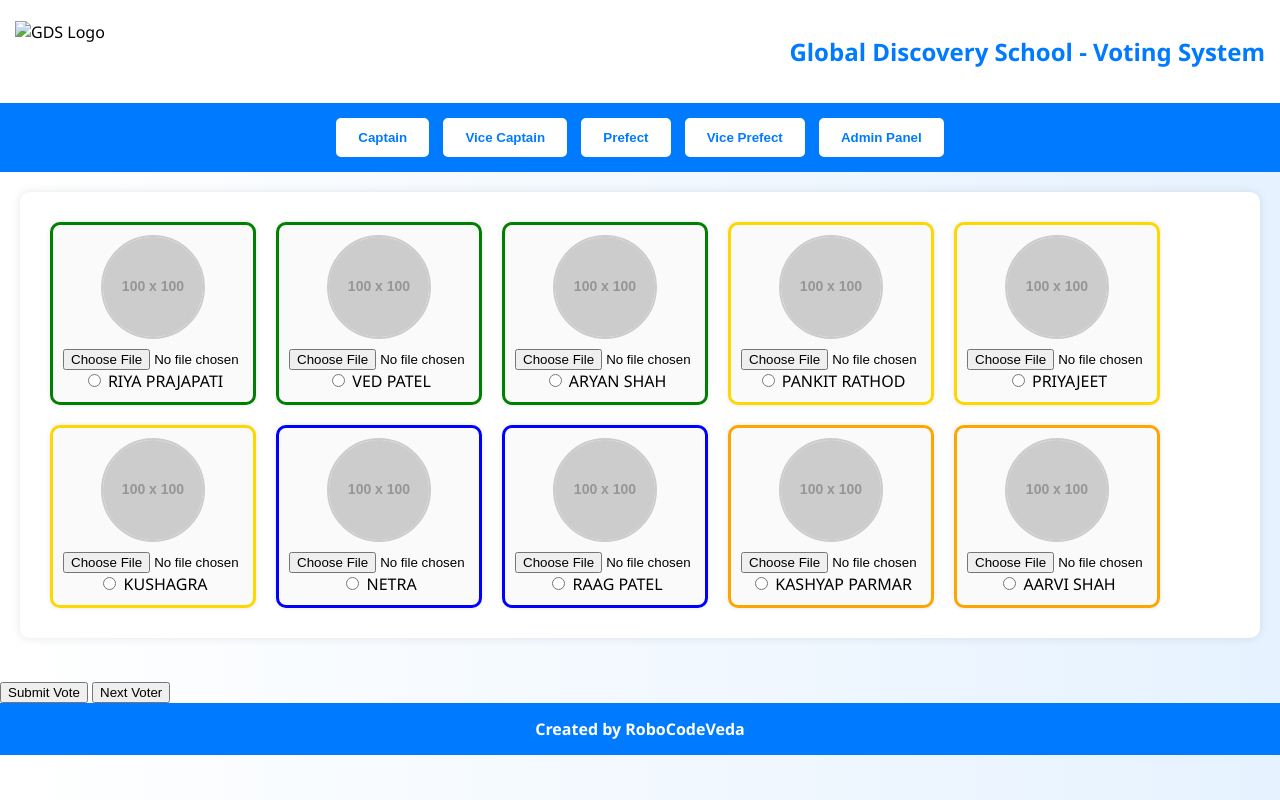
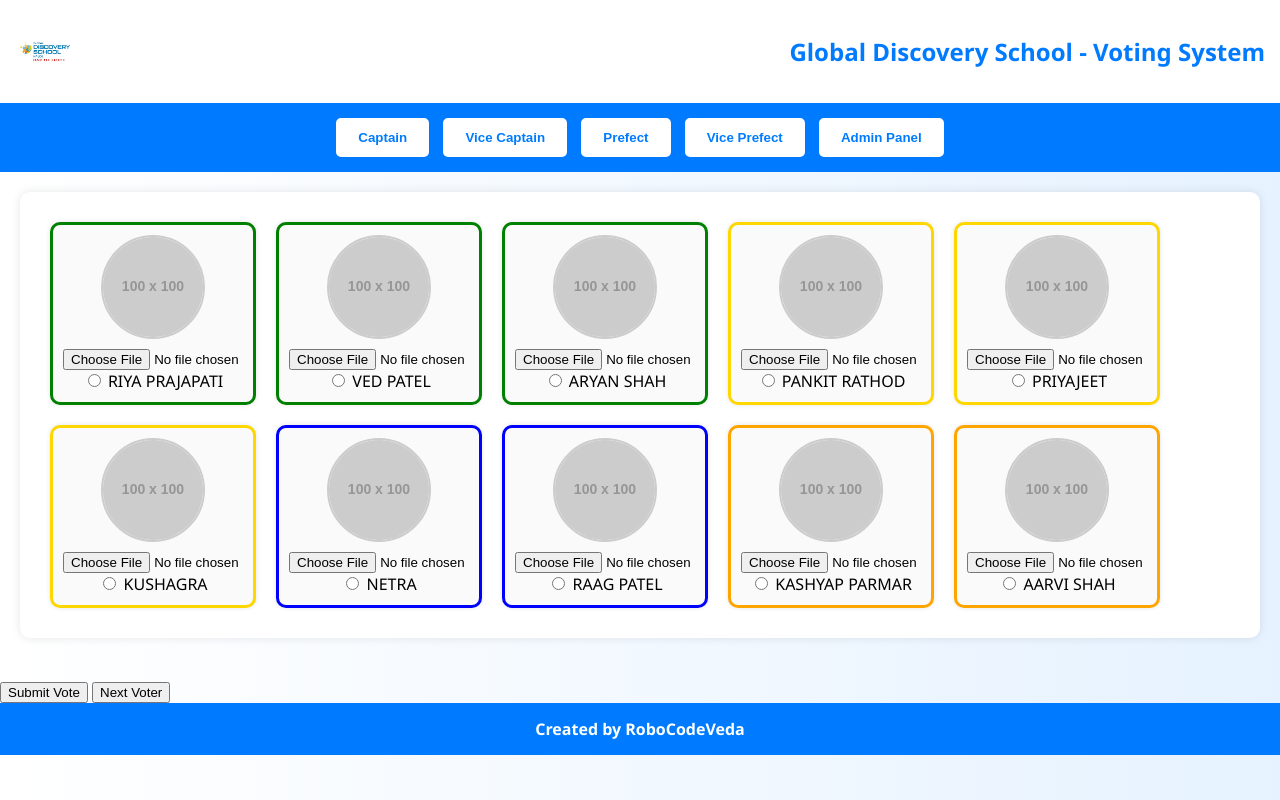
Before and after one commit to Pal24297/School-Election-System-, a plain HTML site: page index.html in a window 1280 px wide. Drawn offline with nearby package versions, Linux system fonts and the light colour scheme; placeholder pictures from the web are drawn by us.

Commit message:
Update index.html

```diff
--- a/index.html
+++ b/index.html
@@ -93,7 +93,7 @@
 </head>
 <body>
   <header>
-    <img src="GDS_logo.png" alt="GDS Logo">
+    <img src="GDS logo.png" alt="GDS Logo">
     <h2>Global Discovery School - Voting System</h2>
   </header>
   <div class="tab-buttons">
```
